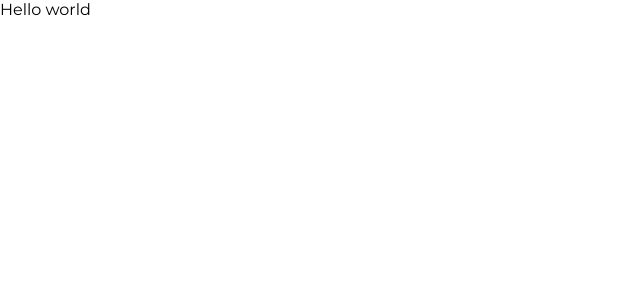
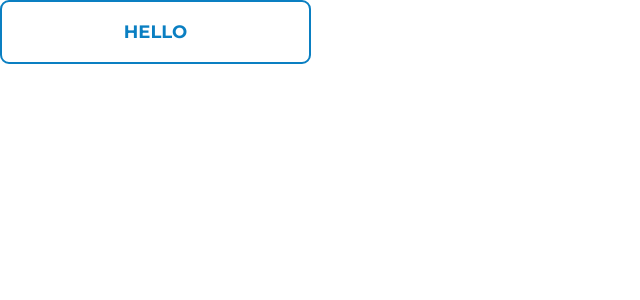
Before and after one commit to michsko544/haktyki2020, a React (Create React App) app in the folder Frontend/: page / in a window 1280 px wide. Shown: the top 300 px of the page, without its empty margins (0-640 px from the left). Built offline with nearby package versions, Linux system fonts and the light colour scheme.

Commit message:
button component, input style

```diff
--- a/Frontend/package.json
+++ b/Frontend/package.json
@@ -32,6 +32,8 @@
     ]
   },
   "devDependencies": {
-    "styled-components": "^5.1.1"
+    "formik": "^2.1.4",
+    "styled-components": "^5.1.1",
+    "yup": "^0.29.1"
   }
 }
--- a/Frontend/src/components/App/App.jsx
+++ b/Frontend/src/components/App/App.jsx
@@ -1,11 +1,10 @@
 import React from 'react';
-import { Input } from './App.style.js'
+import Button from "../Button";
 
 function App() {
   return (
     <div className="App">
-      Hello world
-      <Input />
+      <Button text={"hello"} handleOnClick={() => { }} color={"#0A7FC2"} />
     </div>
   );
 }
--- a/Frontend/src/components/App/App.style.js
+++ b/Frontend/src/components/App/App.style.js
@@ -1,6 +1,11 @@
+import { Field } from 'formik'
 import styled from 'styled-components'
 
-export const Input = styled.input.attrs({ type: "text" })`
+export const FieldStyled = styled(Field)`
     border: none;
-    height: 20px;
+    border-bottom: 1px solid ${props => props.borderColor};
 `;
+
+FieldStyled.defaultProps = {
+    borderColor: "white"
+}
--- a/Frontend/src/components/App/index.js
+++ b/Frontend/src/components/App/index.js
@@ -1 +1,2 @@
 export { default } from "./App"
+export { FieldStyled } from "./App.style"
--- /dev/null
+++ b/Frontend/src/components/Button/Button.jsx
@@ -0,0 +1,17 @@
+import React from 'react'
+import { ButtonStyled } from "./"
+import PropTypes from "prop-types"
+
+const Button = ({ text, handleOnClick, color }) => {
+    return (
+        <ButtonStyled color={color} onClick={handleOnClick}>{text}</ButtonStyled>
+    )
+}
+
+Button.propTypes = {
+    text: PropTypes.string.isRequired,
+    handleOnClick: PropTypes.func.isRequired,
+    color: PropTypes.string
+}
+
+export default Button
--- /dev/null
+++ b/Frontend/src/components/Button/Button.style.js
@@ -0,0 +1,20 @@
+import styled from 'styled-components'
+
+export const ButtonStyled = styled.button`
+    width: 311px;
+    height: 64px;
+    text-transform: uppercase;
+    border-radius: 9px;
+    border: 2px solid ${props => props.color};
+    font-size: 18px;
+    font-weight: bold;
+    font-family: "Montserrat";
+    text-align: center;
+    color: ${props => props.color};
+    background: none;
+    cursor: pointer
+`;
+
+ButtonStyled.defaultProps = {
+    color: "black"
+}
--- /dev/null
+++ b/Frontend/src/components/Button/index.js
@@ -0,0 +1,2 @@
+export { default } from "./Button"
+export { ButtonStyled } from "./Button.style"
```
Also changed, not shown: 1 other file (tests, documents, lock files or other folders).
